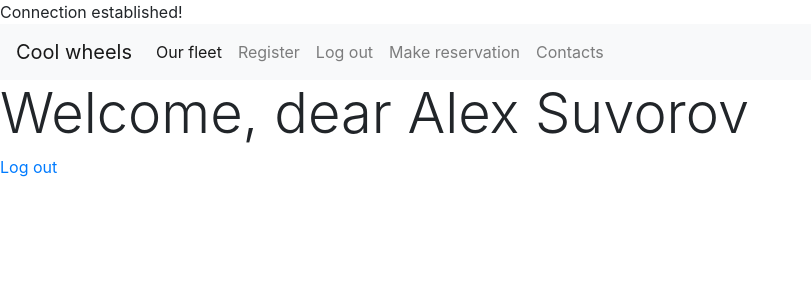
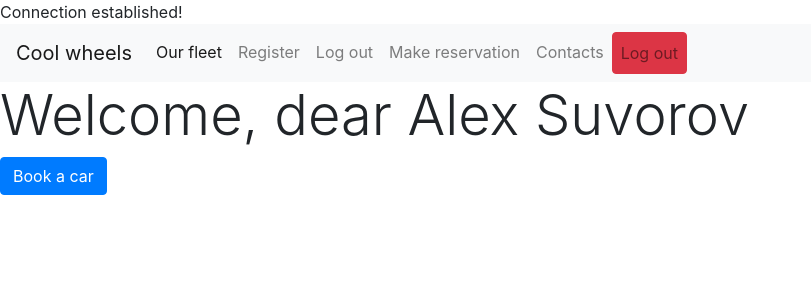
Before and after one commit to noarr/FSWD40-php-day4, a PHP site: page /home.php in a window 1280 px wide. Shown: the top 300 px of the page, without its empty margins (0-811 px from the left). Run offline with PHP 8.4, Linux system fonts and the light colour scheme; the visitor is signed in with stand-in values (Sample User, id 1); data comes from the database, SQL or seed files in the repository.

Commit message:
I just cant remember

```diff
--- a/challenge/home.php
+++ b/challenge/home.php
@@ -50,6 +50,8 @@
 		      <li class="nav-item">
 		        <a class="nav-link" href="#">Contacts</a>
 		      </li>
+		      <li class="nav-item"><a class="nav-link btn btn-danger"  href="logout.php?logout">Log out</a></li>
+
 		    </ul>
 		  </div>
 		</nav>
@@ -57,7 +59,7 @@
 	<main>
 
 			<h1 class="display-4">Welcome, dear <?php echo $driverRow['first_name'] . ' ' . $driverRow['last_name']; ?></h1>
-		  <a href="logout.php?logout">Log out</a>
+		  <a href="fleet.php" class="btn btn-primary">Book a car</a>
 
 	</main>
 </body>
```
